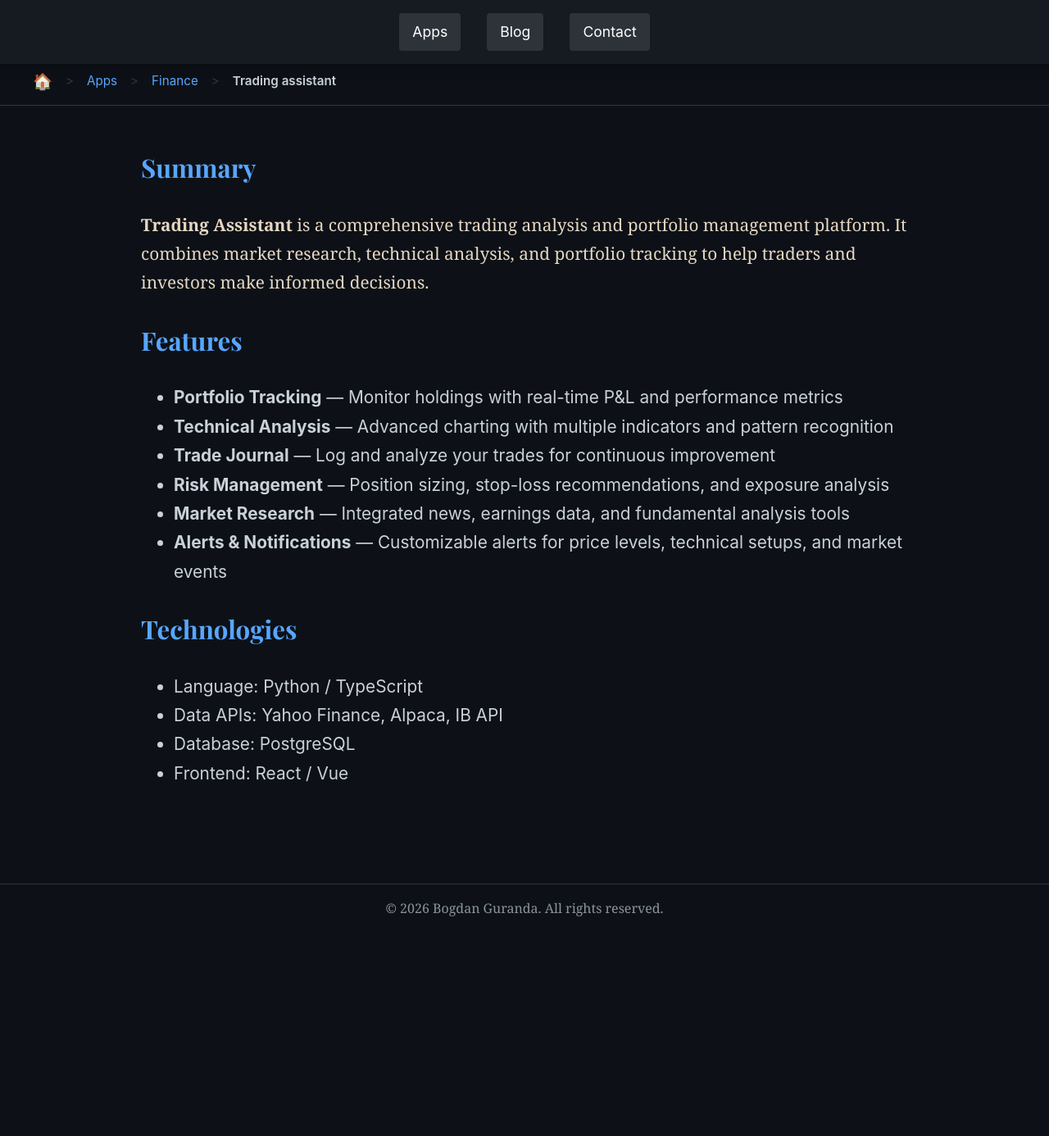
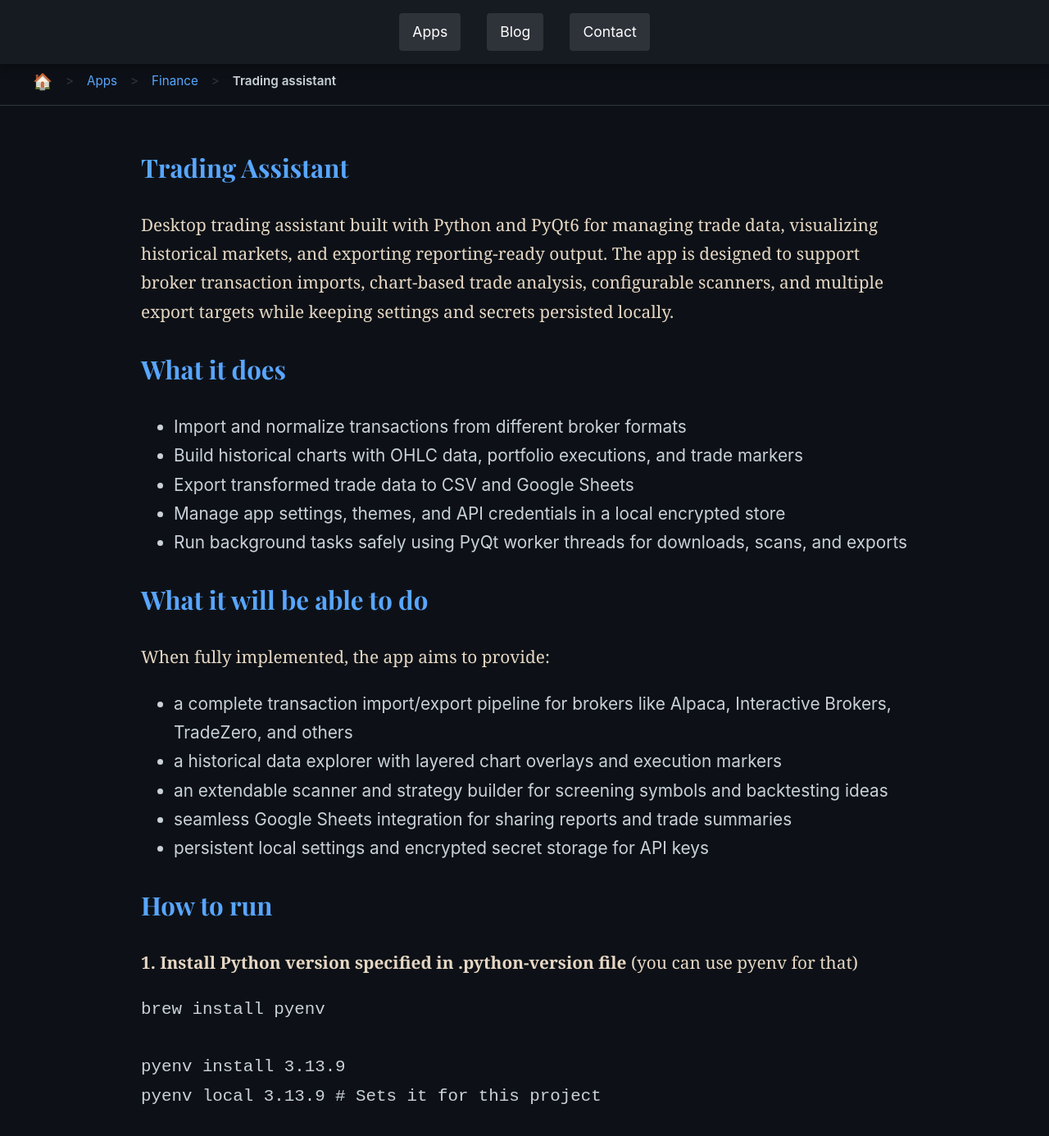
Before and after one commit to bogdanguranda/bogdanguranda.github.io, a Jekyll site: the page built from _pages/apps/finance/trading-assistant/index.html, in a window 1280 px wide and 1400 px high, scrolled down 238 px. Shown: the top 1386 px of the window at 82% size. Built offline with Jekyll 4.4.1, drawn with Linux system fonts in a browser that asks for light colours; some web fonts are replaced; before the commit the page ends 1376 px from its top, so only the background shows below that; some of the changed text lies outside the part shown.

Commit message:
Added Trading Assistant app

```diff
--- a/_pages/apps/finance/trading-assistant/index.html
+++ b/_pages/apps/finance/trading-assistant/index.html
@@ -2,5 +2,88 @@
 title: Trading Assistant
 layout: category
 permalink: /apps/finance/trading-assistant/
-description: "Trading assistant tool."
+description: "Trading Assistant — Desktop trading assistant for managing trade data and market analysis."
 ---
+
+<h2>Trading Assistant</h2>
+<p>Desktop trading assistant built with Python and PyQt6 for managing trade data, visualizing historical markets, and
+    exporting reporting-ready output. The app is designed to support broker transaction imports, chart-based trade
+    analysis, configurable scanners, and multiple export targets while keeping settings and secrets persisted locally.
+</p>
+
+<h2>What it does</h2>
+<ul>
+    <li>Import and normalize transactions from different broker formats</li>
+    <li>Build historical charts with OHLC data, portfolio executions, and trade markers</li>
+    <li>Export transformed trade data to CSV and Google Sheets</li>
+    <li>Manage app settings, themes, and API credentials in a local encrypted store</li>
+    <li>Run background tasks safely using PyQt worker threads for downloads, scans, and exports</li>
+</ul>
+
+<h2>What it will be able to do</h2>
+<p>When fully implemented, the app aims to provide:</p>
+<ul>
+    <li>a complete transaction import/export pipeline for brokers like Alpaca, Interactive Brokers, TradeZero, and
+        others</li>
+    <li>a historical data explorer with layered chart overlays and execution markers</li>
+    <li>an extendable scanner and strategy builder for screening symbols and backtesting ideas</li>
+    <li>seamless Google Sheets integration for sharing reports and trade summaries</li>
+    <li>persistent local settings and encrypted secret storage for API keys</li>
+</ul>
+
+<h2>How to run</h2>
+<p><strong>1. Install Python version specified in .python-version file</strong> (you can use pyenv for that)</p>
+<pre><code>brew install pyenv
+
+pyenv install 3.13.9
+pyenv local 3.13.9 # Sets it for this project
+
+poetry env use 3.13.9
+poetry lock && poetry install
+</code></pre>
+
+<p><strong>2. Create full app</strong></p>
+<pre><code>poetry run pyinstaller live.spec --noconfirm
+</code></pre>
+<p>Run from: <code>dist/Trading Assistant/Trading Assistant.exe</code></p>
+
+<p><strong>3. Upload to Github releases with naming convention, example:</strong></p>
+<pre><code>trading-assistant-v3.0.0.zip
+</code></pre>
+
+<h2>Architecture</h2>
+<ul>
+    <li><strong>UI Framework</strong>: PyQt6 desktop interface with modular tabs and reusable components</li>
+    <li><strong>Plotting</strong>: pyqtgraph and Plotly are used for interactive chart rendering</li>
+    <li><strong>Data Processing</strong>: pandas and pyarrow for tabular transformation, Excel support via openpyxl</li>
+    <li><strong>Broker APIs</strong>: Alpaca (<code>alpaca-py</code>) and Interactive Brokers (<code>ibapi</code>)
+        integration paths</li>
+    <li><strong>Web data</strong>: <code>requests</code> and BeautifulSoup for fundamentals and web-based data scraping
+    </li>
+    <li><strong>Persistence</strong>: SQLite for settings, plus AES encryption for secrets using
+        <code>cryptography</code></li>
+    <li><strong>Packaging</strong>: PyInstaller to build a self-contained desktop distributable</li>
+</ul>
+
+<h2>Key Features</h2>
+<ul>
+    <li><strong>Data Transformation</strong>: Import, normalize, and export broker transactions</li>
+    <li><strong>Historical Charts</strong>: Visualize OHLC data and trade execution markers</li>
+    <li><strong>Theme Support</strong>: Multiple themes with dynamic switching</li>
+    <li><strong>Settings Management</strong>: Observable models with automatic database persistence</li>
+    <li><strong>Encrypted Secrets</strong>: AES-256-CBC encryption for API keys and sensitive data</li>
+</ul>
+
+<h2>Screenshots</h2>
+<figure class="post-image-small">
+    <img src="/assets/apps/finance/trading-assistant/screenshot1.png" alt="Trading Assistant screenshot 1"
+        loading="lazy">
+</figure>
+<figure class="post-image-small">
+    <img src="/assets/apps/finance/trading-assistant/screenshot2.png" alt="Trading Assistant screenshot 2"
+        loading="lazy">
+</figure>
+<figure class="post-image-small">
+    <img src="/assets/apps/finance/trading-assistant/screenshot3.png" alt="Trading Assistant screenshot 3"
+        loading="lazy">
+</figure>
--- a/_pages/apps/trading/trading-assistant/index.html
+++ /dev/null
@@ -1,30 +0,0 @@
----
-title: Trading Assistant
-layout: category
-permalink: /apps/finance/trading-assistant/
-description: "Trading Assistant — AI-powered trading analysis and portfolio management tool."
----
-
-<h2>Summary</h2>
-<p><strong>Trading Assistant</strong> is a comprehensive trading analysis and portfolio management platform. It combines
-    market research, technical analysis, and portfolio tracking to help traders and investors make informed decisions.
-</p>
-
-<h2>Features</h2>
-<ul>
-    <li><strong>Portfolio Tracking</strong> — Monitor holdings with real-time P&L and performance metrics</li>
-    <li><strong>Technical Analysis</strong> — Advanced charting with multiple indicators and pattern recognition</li>
-    <li><strong>Trade Journal</strong> — Log and analyze your trades for continuous improvement</li>
-    <li><strong>Risk Management</strong> — Position sizing, stop-loss recommendations, and exposure analysis</li>
-    <li><strong>Market Research</strong> — Integrated news, earnings data, and fundamental analysis tools</li>
-    <li><strong>Alerts & Notifications</strong> — Customizable alerts for price levels, technical setups, and market
-        events</li>
-</ul>
-
-<h2>Technologies</h2>
-<ul>
-    <li>Language: Python / TypeScript</li>
-    <li>Data APIs: Yahoo Finance, Alpaca, IB API</li>
-    <li>Database: PostgreSQL</li>
-    <li>Frontend: React / Vue</li>
-</ul>
```
Also changed, not shown: assets/apps/finance/trading-assistant/screenshot1.png (added), assets/apps/finance/trading-assistant/screenshot2.png (added), assets/apps/finance/trading-assistant/screenshot3.png (added).
